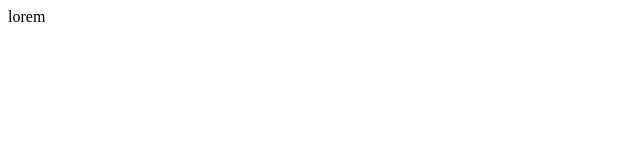
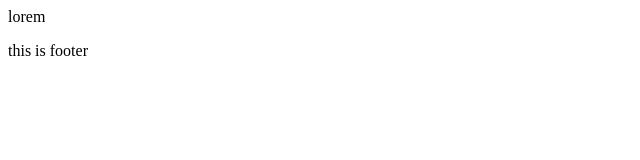
Before and after one commit to Dark-Red-Apple/Test, a plain HTML site: page new.html in a window 1280 px wide. Shown: the full height of the page, 0-640 px from the left. Drawn offline with Linux system fonts and the light colour scheme.

Commit message:
add footer text in new.html

```diff
--- a/new.html
+++ b/new.html
@@ -2,6 +2,6 @@
 	<head></head>
 	<body>
 		<p>lorem</p>
-		<footer></footer>
+		<footer>this is footer</footer>
 	</body>
 </html>
```
